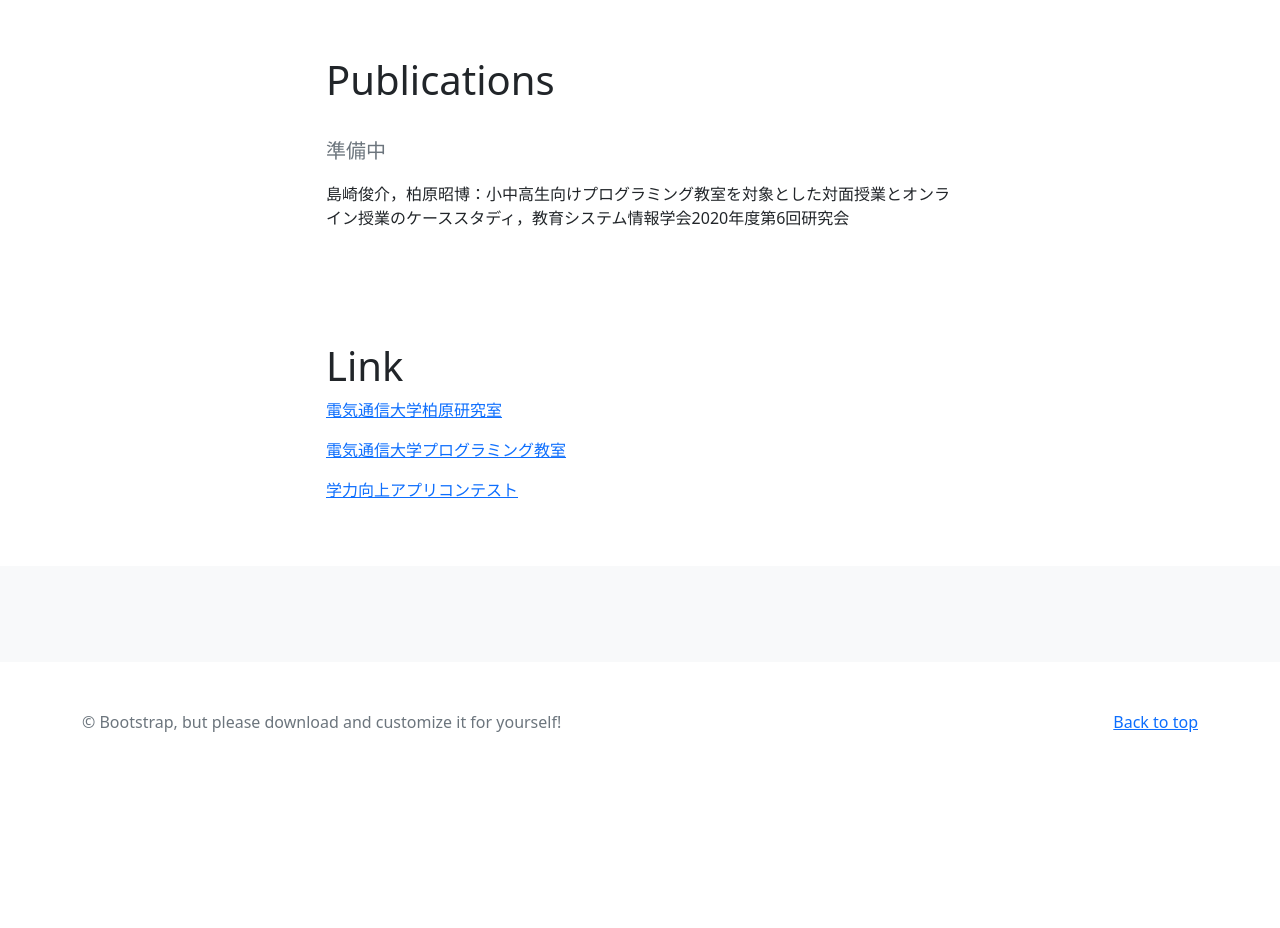
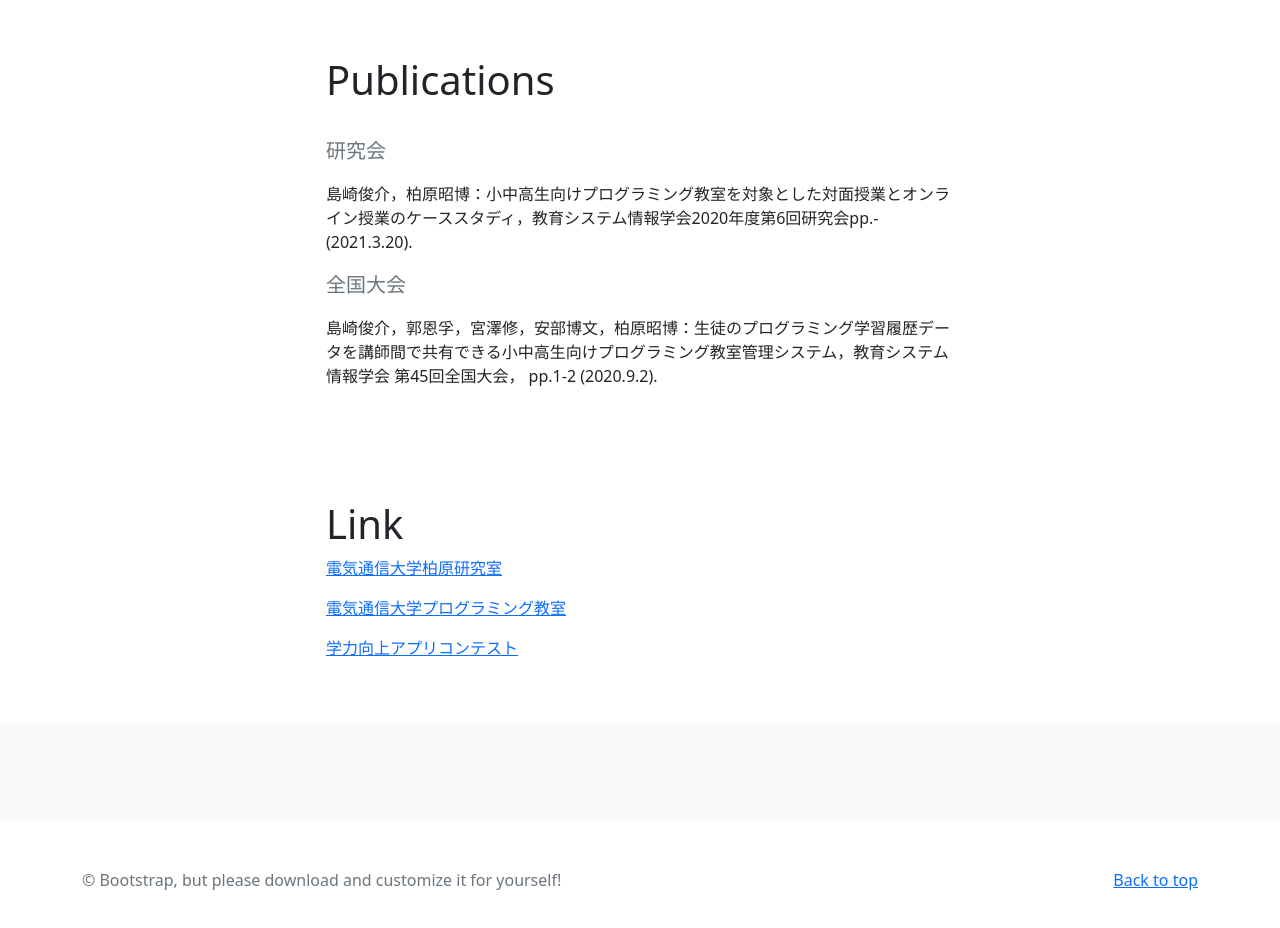
Before and after one commit to AcademicEngineer/academicengineer.github.io, a plain HTML site: page shimazaki/index.html in a window 1280 px wide. Shown: the part 1140-2068 px from the top of the page. Before the commit the page ends 1926 px from the top, so only its background shows below. Drawn offline with Linux system fonts and the light colour scheme.

Commit message:
Update index.html

```diff
--- a/shimazaki/index.html
+++ b/shimazaki/index.html
@@ -112,8 +112,11 @@
     <div class="row py-lg-5">
       <div class="col-lg-6 col-md-8 mx-auto">
        <h1 class="fw-light">Publications</h1>
-　　　　<p class="lead text-muted">準備中</p>
-        <p>島崎俊介，柏原昭博：小中高生向けプログラミング教室を対象とした対面授業とオンライン授業のケーススタディ，教育システム情報学会2020年度第6回研究会</p>
+　　　　<p class="lead text-muted">研究会</p>
+        <p>島崎俊介，柏原昭博：小中高生向けプログラミング教室を対象とした対面授業とオンライン授業のケーススタディ，教育システム情報学会2020年度第6回研究会pp.- (2021.3.20).</p>
+
+       <p class="lead text-muted">全国大会</p>
+        <p>島崎俊介，郭恩孚，宮澤修，安部博文，柏原昭博：生徒のプログラミング学習履歴データを講師間で共有できる小中高生向けプログラミング教室管理システム，教育システム情報学会 第45回全国大会， pp.1-2 (2020.9.2).</p>
 
       </div>
     </div>
```
